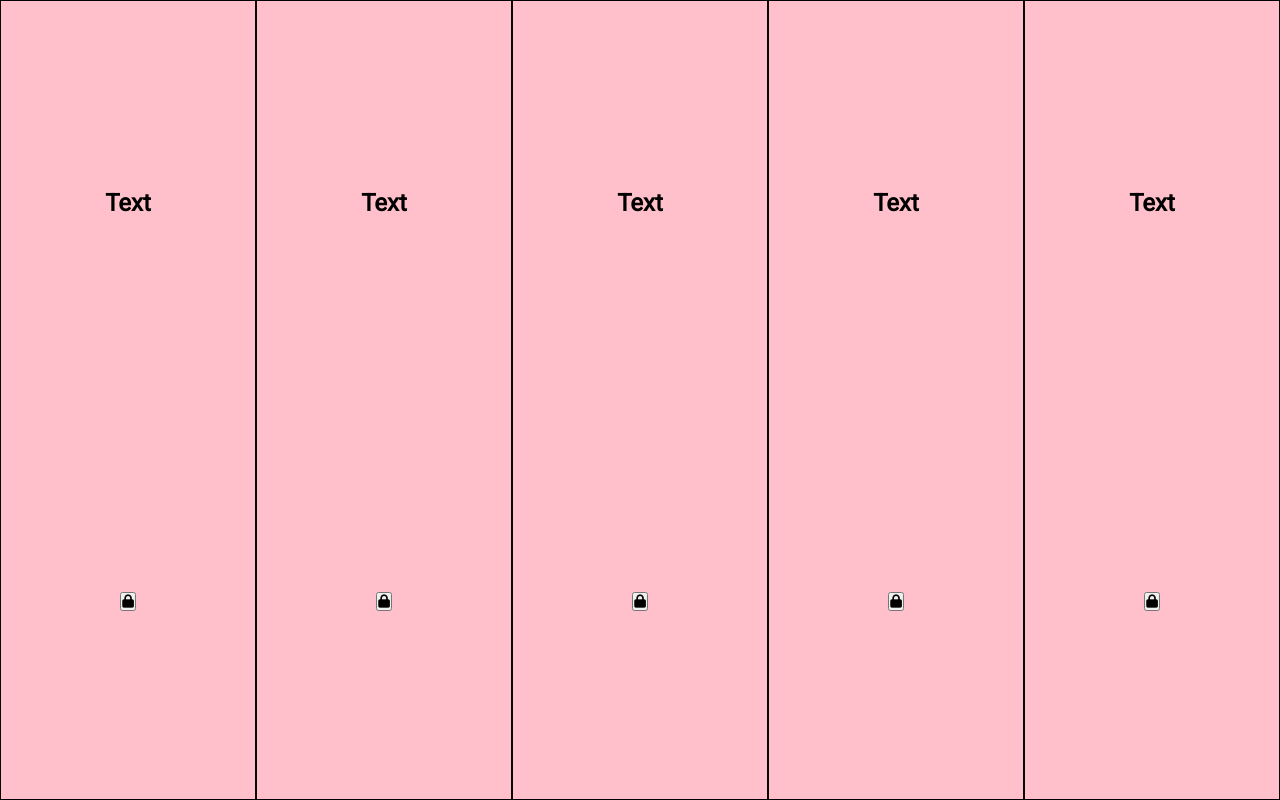
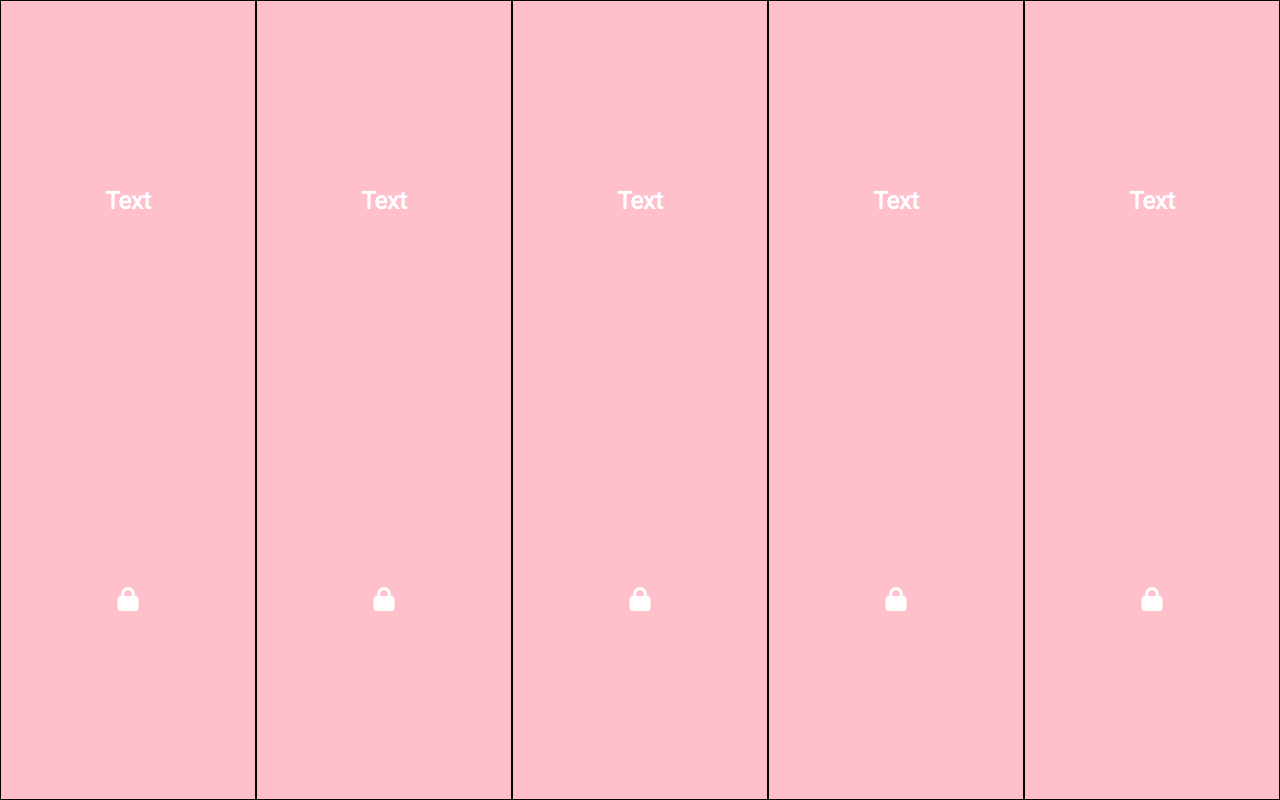
Before and after one commit to IvanBichan/color_shift, a plain HTML site: page index.html in a window 1280 px wide. Drawn offline with Linux system fonts and the light colour scheme.

Commit message:
feat: add styles for h2 buttons

```diff
--- a/styles.css
+++ b/styles.css
@@ -19,3 +19,30 @@ body {
     justify-content: space-around;
     align-items: center;
 }
+
+.col h2 {
+    padding: 10px;
+    color: #fff;
+    border-radius: 10px;
+    transition: background 0.3s;
+}
+
+.col h2:hover {
+   background: rgba(0,0,0,0.1);
+    cursor: pointer
+}
+
+.col button {
+    padding: 10px;
+    border: none;
+    border-radius: 10px;
+    background: transparent;
+    font-size: 1.5rem;
+    color: #fff;
+    transition: background 0.3s;
+}
+
+.col button:hover {
+    background: rgba(0,0,0,0.1);
+    cursor: pointer
+}
```
